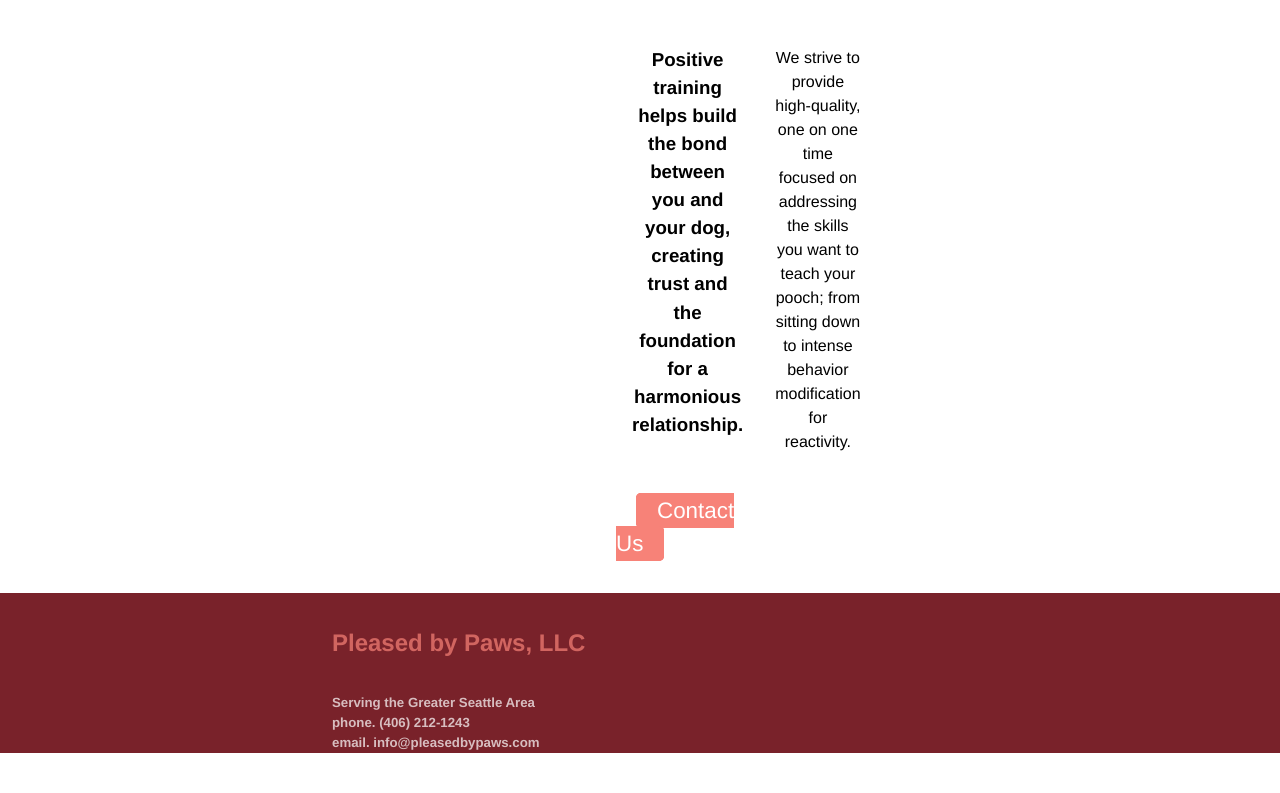
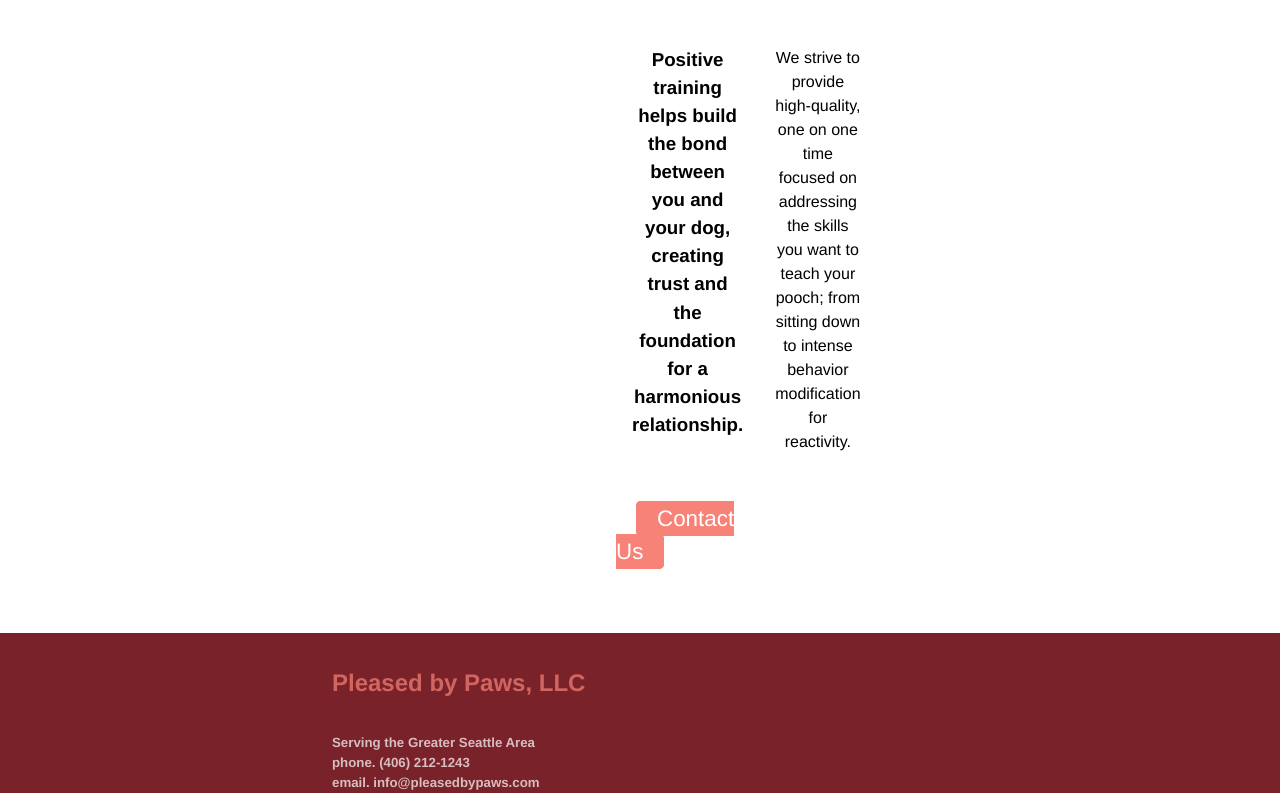
Before and after one commit to pleasedbypaws/pleasedbypaws.github.io, a Vue app: page / in a window 1280 px wide. Shown: the part 2992-3785 px from the top of the page. Before the commit the page ends 3745 px from the top, so only its background shows below. Built offline with nearby package versions, Linux system fonts and the light colour scheme.

Commit message:
more changes

```diff
--- a/src/components/PageHome.vue
+++ b/src/components/PageHome.vue
@@ -12,7 +12,7 @@
     <div class="two-block">
       <h4>We strive to provide high-quality, one on one time focused on addressing the skills you want to teach your pooch; from sitting down to intense behavior modification for reactivity.</h4>
     </div>
-  </div><br>
+  </div>
   <div class="contact"><a href="PageContact.vue">Contact Us</a></div>
 </template>
 
@@ -39,10 +39,11 @@ export default {
   .contact {
     font-size: 1.4rem;
     text-align: center;
+    margin: 2rem 0;
   }
 
   .contact a {
-    padding: 0px 1rem;
+    padding: 0 1rem;
   }
 
   h3 {
```
